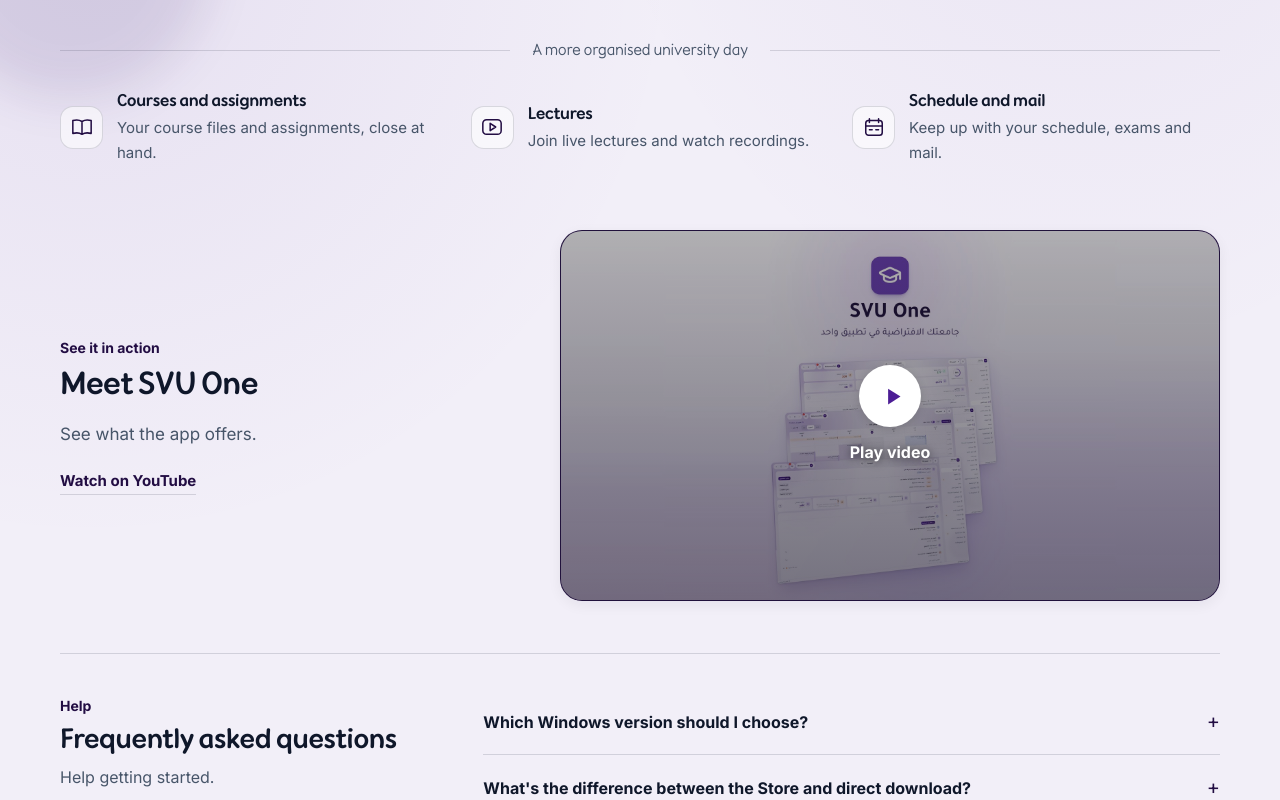
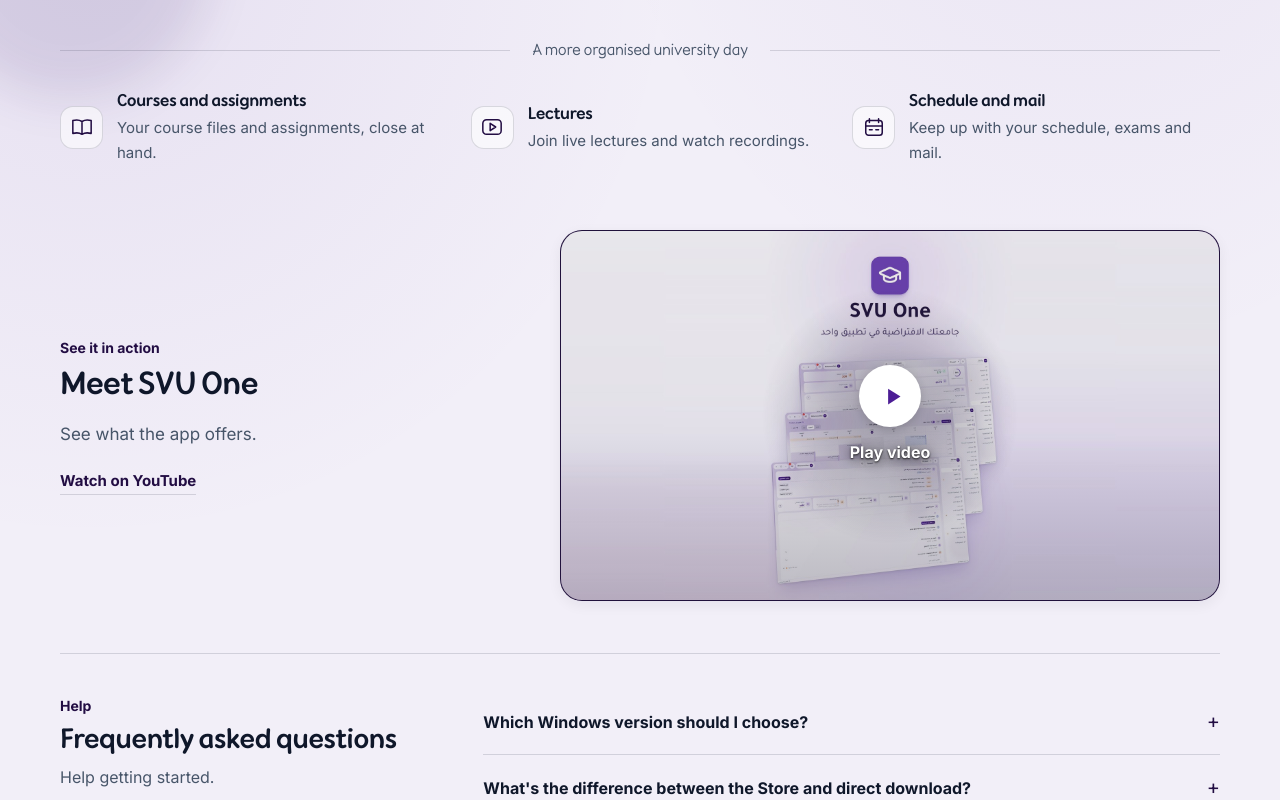
Before and after one commit to Mohammad-Diab/SVU-One, a plain HTML site: page index.html in a window 1280 px wide. Shown: the part 662-1462 px from the top of the page. Drawn offline with Linux system fonts and the light colour scheme; no server answers.

Commit message:
Dim the video's picture less so it keeps its colours, with a stronger shadow under the play label
Co-Authored-By: Claude Opus 5.5 <noreply@anthropic.com>

```diff
--- a/assets/style.css
+++ b/assets/style.css
@@ -81,12 +81,12 @@ html[lang="en"] h1{font-size:clamp(2.75rem,4.05vw,3.55rem)}html[lang="en"] h1>sp
 .video-fallback{position:absolute;inset:0;display:flex;flex-direction:column;gap:12px;align-items:center;justify-content:center;background:radial-gradient(ellipse at 75% 20%,#9066d65c,transparent 60%),#24123f}
 .video-fallback .icon{width:76px;height:76px;opacity:.5}
 .video-fallback>span{font-size:2rem;font-weight:700;opacity:.4}
-.video-thumbnail{position:absolute;inset:0;width:100%;height:100%;object-fit:cover;transition:transform .65s var(--ins-ease),filter .4s;filter:brightness(.7)}
+.video-thumbnail{position:absolute;inset:0;width:100%;height:100%;object-fit:cover;transition:transform .65s var(--ins-ease),filter .4s;filter:brightness(.92)}
 .video-thumbnail[hidden]{display:none}
-.video-play-overlay{position:absolute;inset:0;display:flex;align-items:center;justify-content:center;flex-direction:column;gap:12px;background:linear-gradient(transparent,#0f07295c);font-size:1rem;font-weight:700;text-shadow:0 1px 8px #0009}
+.video-play-overlay{position:absolute;inset:0;display:flex;align-items:center;justify-content:center;flex-direction:column;gap:12px;background:radial-gradient(circle at 50% 50%,#0f072959,transparent 34%),linear-gradient(transparent 55%,#0f072933);font-size:1rem;font-weight:700;text-shadow:0 1px 2px #000c,0 2px 12px #000b}
 .video-play-icon{display:grid;place-items:center;width:62px;height:62px;border-radius:50%;background:#fff;color:var(--primary);box-shadow:0 2px 8px #0002;transition:transform .35s var(--ins-ease-spring),box-shadow .35s}
 .video-play-icon svg{width:27px;height:27px;fill:currentColor;transform:translateX(1px)}
-.video-poster:hover .video-thumbnail{transform:scale(1.04);filter:brightness(.85)}
+.video-poster:hover .video-thumbnail{transform:scale(1.04);filter:brightness(.86)}
 .video-poster:hover .video-play-icon{transform:scale(1.1);box-shadow:0 3px 12px #0003}
 .video-poster:active .video-play-icon{transform:scale(.95)}
 .video-frame iframe{display:block;width:100%;height:100%;border:0}
```
